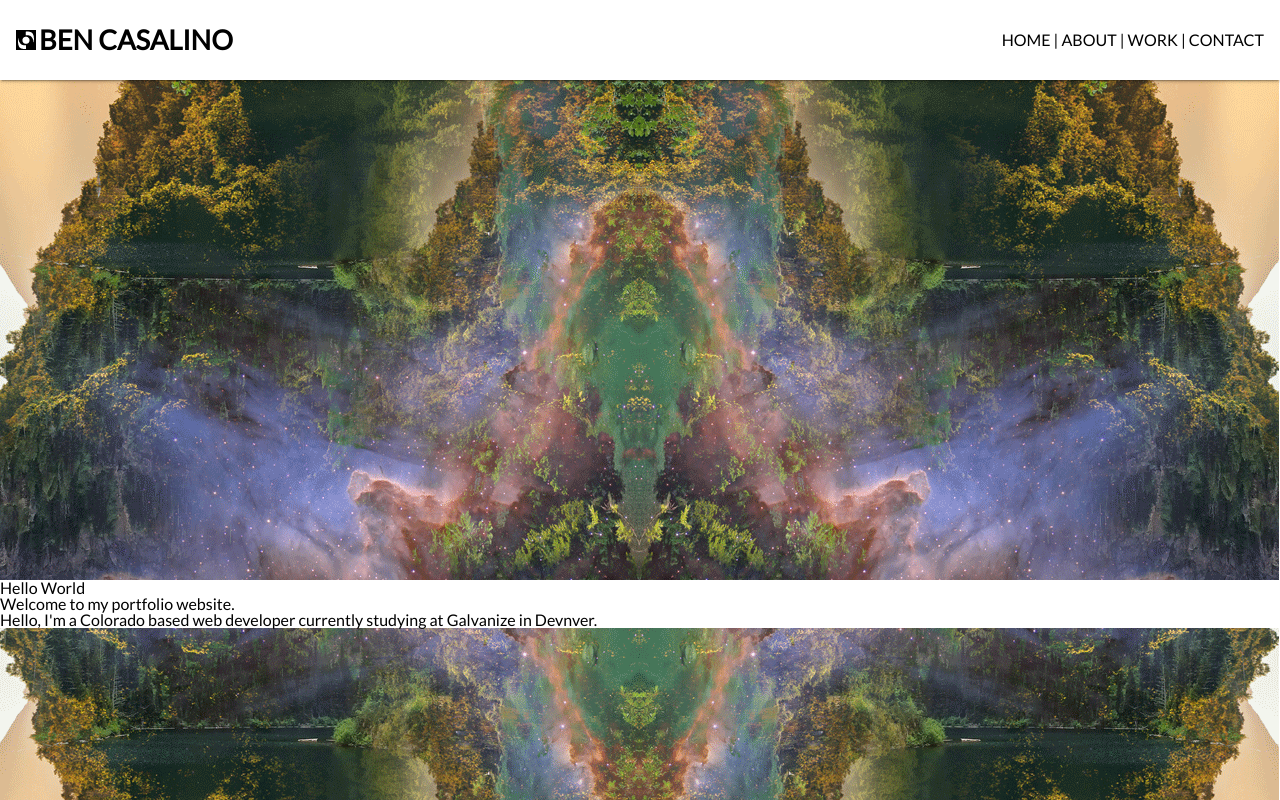
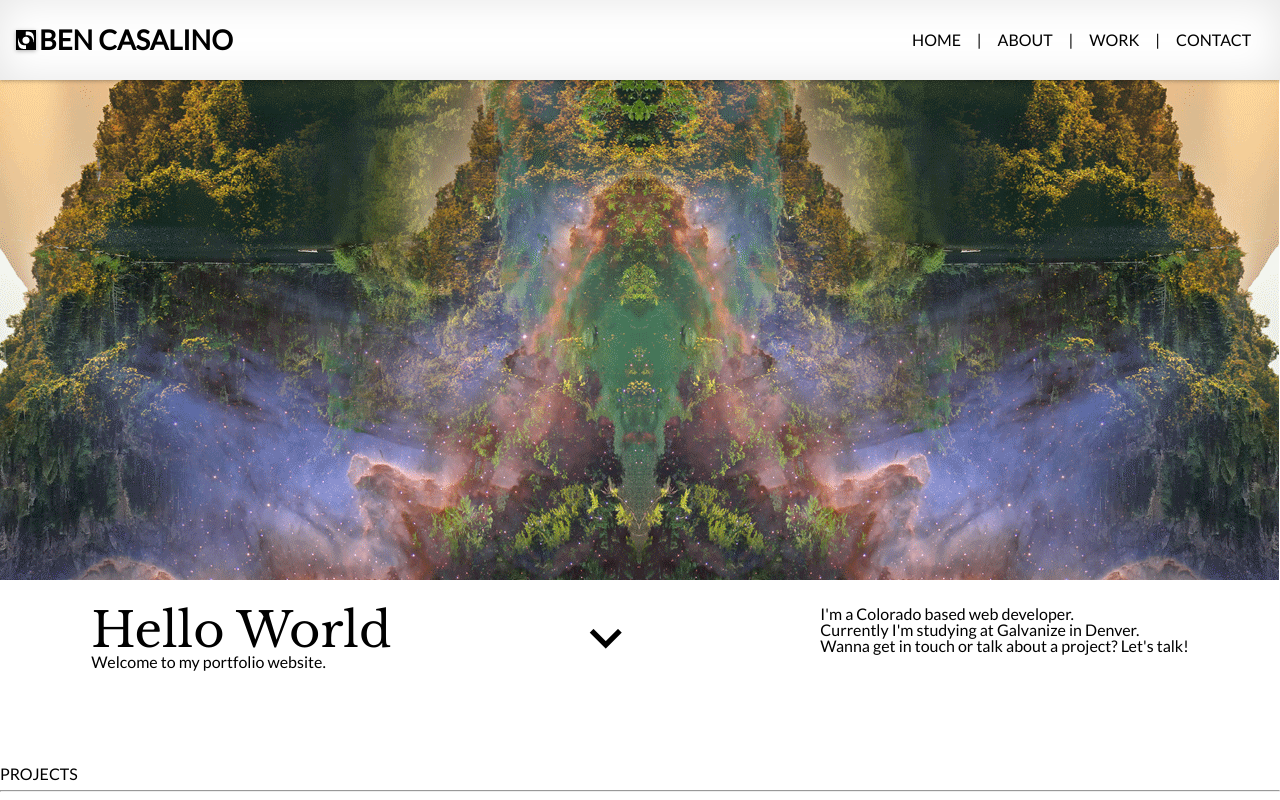
Before and after one commit to bencasalino/pure-template, a plain HTML site: page index.html in a window 1280 px wide. Shown: the top 800 px of the page. Drawn offline with nearby package versions, Linux system fonts and the light colour scheme; a web font is replaced by a local one.

Commit message:
ughhh sass

```diff
--- a/index.html
+++ b/index.html
@@ -39,15 +39,12 @@
         <nav>
             <div class="header-left">
                 <img class="logo animated slideInLeft" src="images/botu.ico" /> <span class="header-name">BEN CASALINO
-<!--
-                     <em class="animated fadeInDown">
-                    | </em>WEB DESIGN
-                <em class="animated fadeInDown"> &amp;</em> DEVELOPMENT -->
             </span>
             </div>
 
             <div class="header-right">
-                <a href="#">HOME </a><em class="pipe animated fadeIn">| </em> <a href="#">ABOUT </a><em class="pipe animated fadeIn">| </em> <a href="#">WORK </a> <em class="pipe animated fadeIn">| </em> <a href="#">CONTACT </a>
+                <a href="#" class="nav-cta">HOME </a><em class="pipe animated fadeIn">| </em> <a class="nav-cta" href="#">ABOUT </a><em class="pipe animated fadeIn">| </em> <a class="nav-cta" href="#">WORK </a> <em class="pipe animated fadeIn">| </em>
+                <a href="#" class="nav-cta">CONTACT </a>
             </div>
         </nav>
     </header>
@@ -55,53 +52,37 @@
     <div class="parallax-container">
         <div class="parallax">
             <img class="hero" src="this.gif">
-            <div class="container-lax-hero">
-                <!-- <h1 class="animated slideInDown">
-                    Hello World
-                </h1>
-                <h3 class="animated slideInDown">Welcome to my portfolio website.</h3> -->
-                <!-- <i class="material-icons medium arrow">expand_more</i> -->
-            </div>
+
         </div>
     </div>
-    <div class="section-fold">
 
-        <div class="fold-left">
-            <h1 class="fold-left-item">
-                Hello World
-            </h1>
-            <h3 class="#">Welcome to my portfolio website.</h3>
+
+    <div class="above-the-fold">
+        <div class="about-left">
+            <h1>Hello World</h1>
+            <h2>Welcome to my portfolio website.</h2>
         </div>
-        <div class="fold-right">
-    <h3 class="#">    <strong>Hello,</strong> I'm a Colorado based web developer currently studying at Galvanize in Devnver. </h3>
+        <div class="about-middle">
+                <i class="material-icons medium arrow">expand_more</i>
         </div>
+        <div class="about-right">
+            I'm a Colorado based web developer.
+            <br />
+            Currently I'm  studying at Galvanize in Denver. </br>
 
+          Wanna get in touch or talk about a project? Let's talk!
+           </h3>
+</div>
     </div>
-
-    <!-- <div class="container-about-me">
-        <div class="item-about-me">
-            ABOUT ME
-            <br />
-            <hr />
-        </div>
+<!--
+    <div class="resume">
+        <a href="https://docs.google.com/document/d/1UQ3_gqWiywoyE4rMKgLDo6mZMSwp_UUSgKA8okKt-os/edit?usp=sharing" class="cta">DOWNLOAD RESUME </a>
+        <a href="#contact_me" class="cta">CONTACT </a>
     </div>
-    <div class="container-circle-image">
-        <div class="item-circle-image">
-            <img class="circle-me" src="images/me.jpg" />
-        </div>
-        <div class="container-bio-states">
-            <p class="item-bio">
-                <strong>Hello,</strong> I'm a Colorado based web developer currently studying at Galvanize in Devnver.
-            </p>
-            <img class="states animated wow slideInDown" src="images/states.svg" />
-            <div class="resume">
-                <a href="https://docs.google.com/document/d/1UQ3_gqWiywoyE4rMKgLDo6mZMSwp_UUSgKA8okKt-os/edit?usp=sharing" class="cta">DOWNLOAD RESUME </a>
-                <a href="#contact_me" class="cta">CONTACT </a>
-            </div>
-        </div>
+    </div>
     </div> -->
     <!-- END ABOUT ME  -->
-    <div class="parallax-container">
+    <!-- <div class="parallax-container">
         <div class="parallax">
             <img class="hero" src="down.gif">
         </div>
@@ -110,7 +91,7 @@
         <h6>EXPERIENCE
                 <br />
                 <hr /></h6>
-    </div>
+    </div> -->
     <!-- <div class="contianer-logo-clymb">
         <img class="clymb-logo animated fadeIn" src="images/projects/projects-clymb/clymb.gif" />
     </div>
@@ -210,7 +191,7 @@
 
 
 
-<!--
+    <!--
     <div class="header-exp">
         <h6>QA
                 <br />
@@ -322,7 +303,7 @@
             <br />
             <hr /></h6>
     </div>
-<!--
+    <!--
     <div class="container-suns">
         <img src="images/projects/proj-suns/suns_1.jpg" />
         <img src="images/projects/proj-suns/suns_2.jpg" />
--- a/styles/global.scss
+++ b/styles/global.scss
@@ -2,17 +2,14 @@
 // font-family: 'Lato', sans-serif;
 // font-family: 'Oswald', sans-serif;
 // font-family: 'Hind Madurai', sans-serif;
-
-
 $blk: #000000;
-$wht: #ffffff;
+$wht: #ffffff; // end fonts and color pallet
 
 body {
     color: $blk;
-    background-color: &wht;
+    background-color: $wht;
     font-family: 'Lato', sans-serif;
 }
-
 
 nav {
     display: flex;
@@ -20,23 +17,83 @@ nav {
     align-items: center;
     height: 10vh;
     background-color: $wht;
+    box-shadow: 0 1px 4px rgba(0, 0, 0, 0.3), 0 0 40px rgba(0, 0, 0, 0.1) inset;
 }
 
+.logo {
+    box-shadow: 0 1px 4px rgba(0, 0, 0, 0.3), 0 0 40px rgba(0, 0, 0, 0.1) inset;
+}
 
 .header-left {
     padding-left: 1rem;
+
     .header-name {
         font-size: 1.7rem;
         font-weight: 900;
         color: $blk;
     }
 }
+
 .header-right {
     padding-right: 1rem;
-            color: $blk;
+    color: $blk;
+
     a {
         font-family: 'Lato', sans-serif;
-            color: $blk;
+        color: $blk;
+    }
+}
+
+.nav-cta {
+    padding: 0.8rem;
+}
+
+.nav-cta:hover {
+    padding: 0.8rem;
+    color: red;
+}
+
+h1 {
+    font-size: 3rem;
+    font-family: 'Libre Baskerville', serif;
+}
+
+h2 {
+    font-size: 1rem;
+    font-family: 'Lato', sans-serif;
+}
+
+h3 {
+    font-family: 'Libre Baskerville', serif;
+}
+
+h4 {
+    font-family: 'Lato', sans-serif;
+}
+// end nav bar styles
+
+.above-the-fold {
+    display: flex;
+    flex-flow: row nowrap;
+    // justify-content: center;
+    justify-content: space-around;
+    // align-content: center;
+    height: 20vh;
+    margin-top: 2%;
+    // margin-left: 5%;
+    // margin-right: 5%;
+
+    .about-left {
+        // max-width: 25%;
 
     }
+    .about-middle {
+        text-align: center;
+    //     min-width: 300px;
+    // justify-content: center;
+    }
+
+    .about-right {
+// min-width: 12rem;
+    }
 }
```
Also changed, not shown: styles/global.css, 1 other file.
